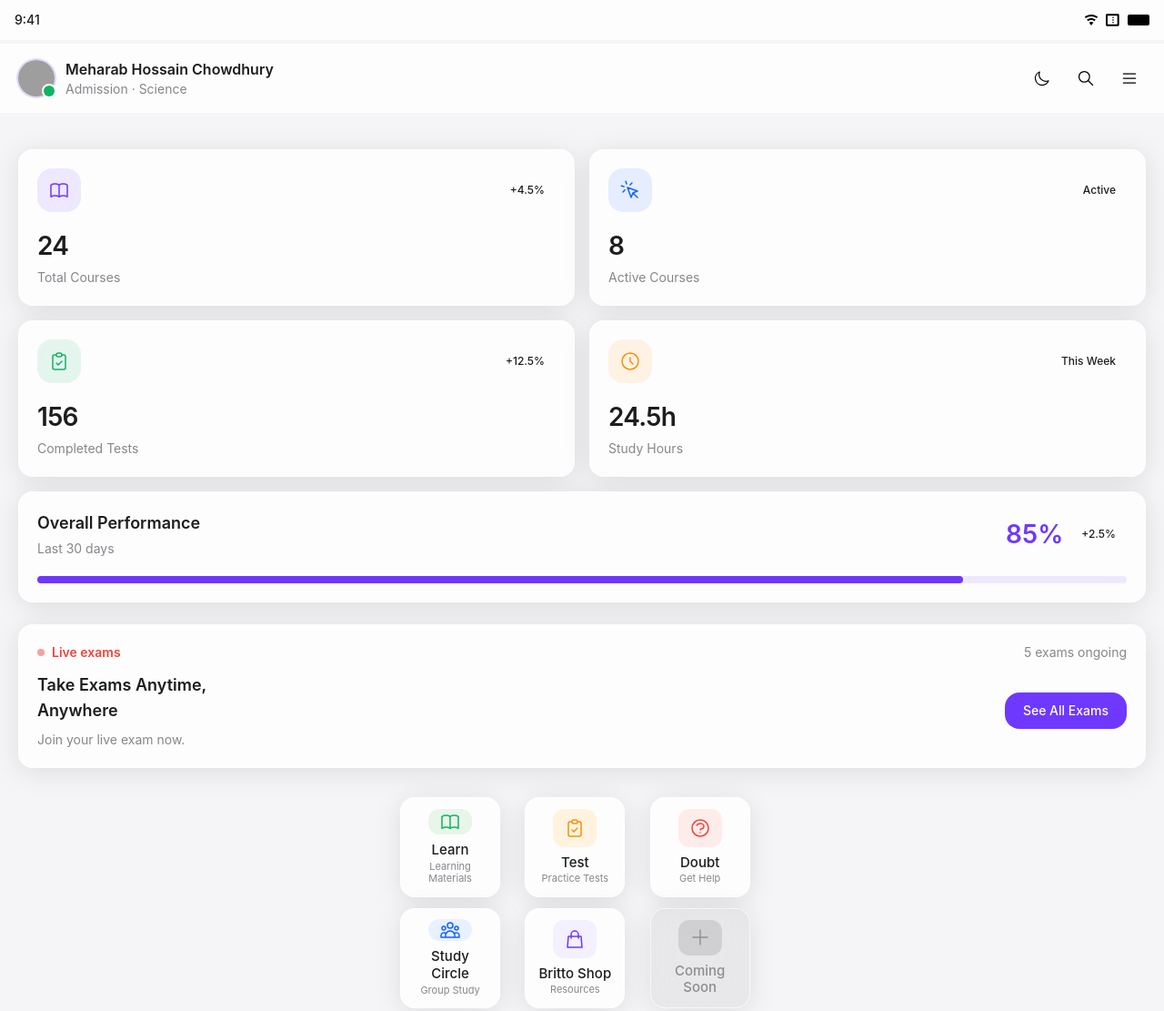
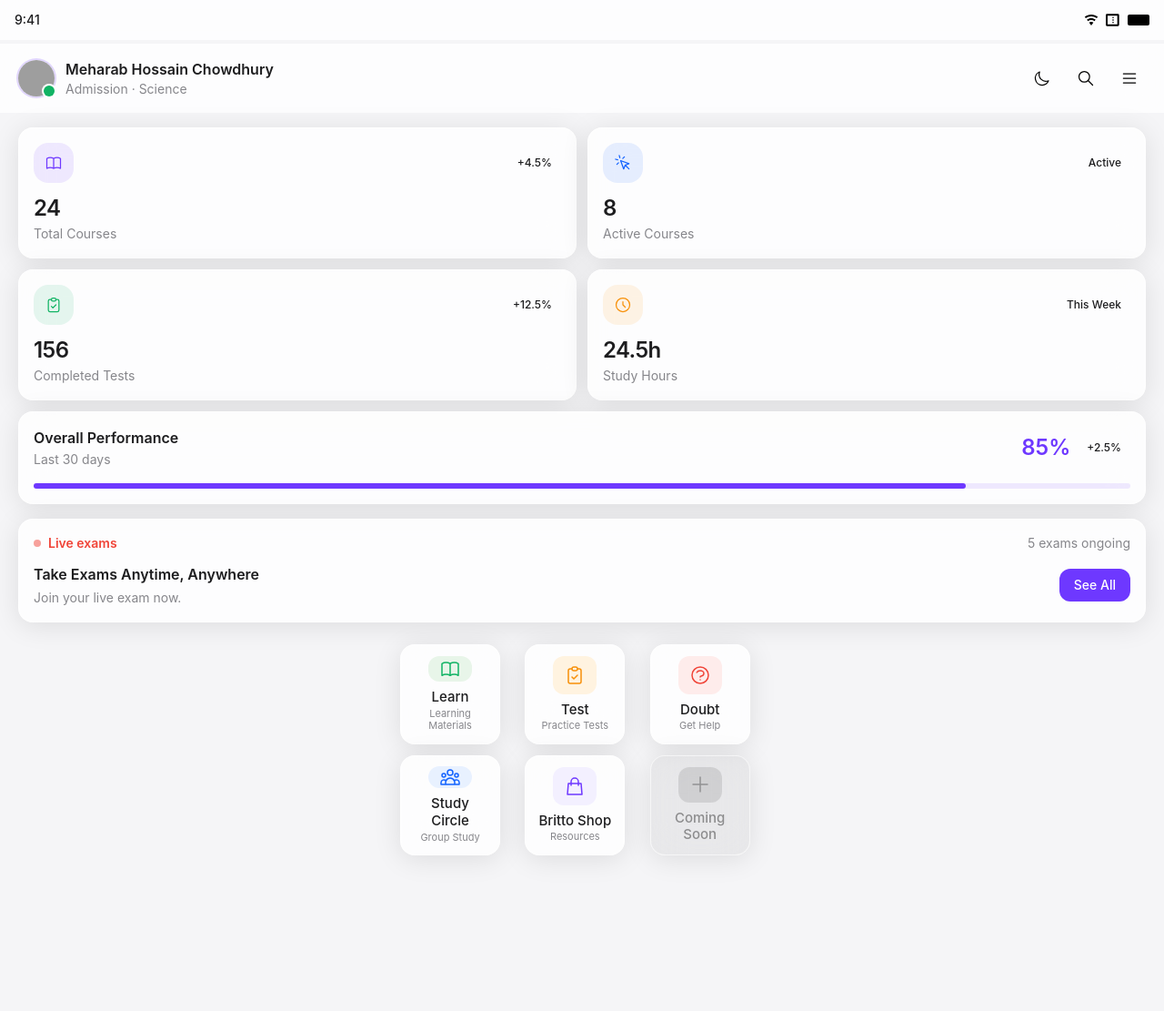
Before and after one commit to hirahasan47/mobilequiz, a plain HTML site: page mob.html in a window 1280 px wide. Shown: the top 1111 px of the page at 91% size. After the commit the page ends 956 px from the top, so only its background shows below. Drawn offline with nearby package versions, Linux system fonts and the light colour scheme; grey boxes are pictures that could not be loaded; a web font is replaced by a local one.

Commit message:
added initial commit

```diff
--- a/mob.html
+++ b/mob.html
@@ -181,85 +181,85 @@
     </div>
 
     <!-- Main Content -->
-    <main class="px-5 py-6">
+    <main class="px-5 py-4">
         <!-- Dashboard Section -->
-        <div class="mt-4 grid grid-cols-2 gap-4">
+        <div class="grid grid-cols-2 gap-3">
             <!-- Total Courses Card -->
-            <div class="card p-5 rounded-2xl">
-                <div class="flex items-center justify-between mb-4">
-                    <div class="w-12 h-12 bg-[#6e38ff]/10 rounded-2xl flex items-center justify-center">
-                        <svg class="w-6 h-6 text-[#6e38ff]" fill="none" stroke="currentColor" viewBox="0 0 24 24">
+            <div class="card p-4 rounded-2xl">
+                <div class="flex items-center justify-between mb-3">
+                    <div class="w-11 h-11 bg-[#6e38ff]/10 rounded-2xl flex items-center justify-center">
+                        <svg class="w-5 h-5 text-[#6e38ff]" fill="none" stroke="currentColor" viewBox="0 0 24 24">
                             <path stroke-linecap="round" stroke-linejoin="round" stroke-width="1.5" d="M12 6.253v13m0-13C10.832 5.477 9.246 5 7.5 5S4.168 5.477 3 6.253v13C4.168 18.477 5.754 18 7.5 18s3.332.477 4.5 1.253m0-13C13.168 5.477 14.754 5 16.5 5c1.747 0 3.332.477 4.5 1.253v13C19.832 18.477 18.247 18 16.5 18c-1.746 0-3.332.477-4.5 1.253"/>
                         </svg>
                     </div>
-                    <span class="badge-success px-3 py-1.5 rounded-full text-xs font-medium">+4.5%</span>
+                    <span class="badge-success px-2.5 py-1 rounded-full text-xs font-medium">+4.5%</span>
                 </div>
-                <h3 class="text-[28px] font-semibold text-[#1D1D1F] tracking-tight">24</h3>
-                <p class="text-sm text-[#86868B] mt-1">Total Courses</p>
+                <h3 class="text-2xl font-semibold text-[#1D1D1F] tracking-tight">24</h3>
+                <p class="text-sm text-[#86868B] mt-0.5">Total Courses</p>
             </div>
 
             <!-- Active Courses Card -->
-            <div class="card p-5 rounded-2xl">
-                <div class="flex items-center justify-between mb-4">
-                    <div class="w-12 h-12 bg-[#1363ff]/10 rounded-2xl flex items-center justify-center">
-                        <svg class="w-6 h-6 text-[#1363ff]" fill="none" stroke="currentColor" viewBox="0 0 24 24">
+            <div class="card p-4 rounded-2xl">
+                <div class="flex items-center justify-between mb-3">
+                    <div class="w-11 h-11 bg-[#1363ff]/10 rounded-2xl flex items-center justify-center">
+                        <svg class="w-5 h-5 text-[#1363ff]" fill="none" stroke="currentColor" viewBox="0 0 24 24">
                             <path stroke-linecap="round" stroke-linejoin="round" stroke-width="1.5" d="M15 15l-2 5L9 9l11 4-5 2zm0 0l5 5M7.188 2.239l.777 2.897M5.136 7.965l-2.898-.777M13.95 4.05l-2.122 2.122m-5.657 5.656l-2.12 2.122"/>
                         </svg>
                     </div>
-                    <span class="badge-info px-3 py-1.5 rounded-full text-xs font-medium">Active</span>
+                    <span class="badge-info px-2.5 py-1 rounded-full text-xs font-medium">Active</span>
                 </div>
-                <h3 class="text-[28px] font-semibold text-[#1D1D1F] tracking-tight">8</h3>
-                <p class="text-sm text-[#86868B] mt-1">Active Courses</p>
+                <h3 class="text-2xl font-semibold text-[#1D1D1F] tracking-tight">8</h3>
+                <p class="text-sm text-[#86868B] mt-0.5">Active Courses</p>
             </div>
 
             <!-- Completed Tests Card -->
-            <div class="card p-5 rounded-2xl">
-                <div class="flex items-center justify-between mb-4">
-                    <div class="w-12 h-12 bg-[#11b364]/10 rounded-2xl flex items-center justify-center">
-                        <svg class="w-6 h-6 text-[#11b364]" fill="none" stroke="currentColor" viewBox="0 0 24 24">
+            <div class="card p-4 rounded-2xl">
+                <div class="flex items-center justify-between mb-3">
+                    <div class="w-11 h-11 bg-[#11b364]/10 rounded-2xl flex items-center justify-center">
+                        <svg class="w-5 h-5 text-[#11b364]" fill="none" stroke="currentColor" viewBox="0 0 24 24">
                             <path stroke-linecap="round" stroke-linejoin="round" stroke-width="1.5" d="M9 5H7a2 2 0 00-2 2v12a2 2 0 002 2h10a2 2 0 002-2V7a2 2 0 00-2-2h-2M9 5a2 2 0 002 2h2a2 2 0 002-2M9 5a2 2 0 012-2h2a2 2 0 012 2m-6 9l2 2 4-4"/>
                         </svg>
                     </div>
-                    <span class="badge-success px-3 py-1.5 rounded-full text-xs font-medium">+12.5%</span>
+                    <span class="badge-success px-2.5 py-1 rounded-full text-xs font-medium">+12.5%</span>
                 </div>
-                <h3 class="text-[28px] font-semibold text-[#1D1D1F] tracking-tight">156</h3>
-                <p class="text-sm text-[#86868B] mt-1">Completed Tests</p>
+                <h3 class="text-2xl font-semibold text-[#1D1D1F] tracking-tight">156</h3>
+                <p class="text-sm text-[#86868B] mt-0.5">Completed Tests</p>
             </div>
 
             <!-- Study Hours Card -->
-            <div class="card p-5 rounded-2xl">
-                <div class="flex items-center justify-between mb-4">
-                    <div class="w-12 h-12 bg-[#f79009]/10 rounded-2xl flex items-center justify-center">
-                        <svg class="w-6 h-6 text-[#f79009]" fill="none" stroke="currentColor" viewBox="0 0 24 24">
+            <div class="card p-4 rounded-2xl">
+                <div class="flex items-center justify-between mb-3">
+                    <div class="w-11 h-11 bg-[#f79009]/10 rounded-2xl flex items-center justify-center">
+                        <svg class="w-5 h-5 text-[#f79009]" fill="none" stroke="currentColor" viewBox="0 0 24 24">
                             <path stroke-linecap="round" stroke-linejoin="round" stroke-width="1.5" d="M12 8v4l3 3m6-3a9 9 0 11-18 0 9 9 0 0118 0z"/>
                         </svg>
                     </div>
-                    <span class="badge-warning px-3 py-1.5 rounded-full text-xs font-medium">This Week</span>
+                    <span class="badge-warning px-2.5 py-1 rounded-full text-xs font-medium">This Week</span>
                 </div>
-                <h3 class="text-[28px] font-semibold text-[#1D1D1F] tracking-tight">24.5h</h3>
-                <p class="text-sm text-[#86868B] mt-1">Study Hours</p>
+                <h3 class="text-2xl font-semibold text-[#1D1D1F] tracking-tight">24.5h</h3>
+                <p class="text-sm text-[#86868B] mt-0.5">Study Hours</p>
             </div>
 
             <!-- Performance Card -->
-            <div class="card col-span-2 p-5 rounded-2xl">
-                <div class="flex items-center justify-between mb-5">
+            <div class="card col-span-2 p-4 rounded-2xl">
+                <div class="flex items-center justify-between mb-4">
                     <div>
-                        <h3 class="text-lg font-semibold text-[#1D1D1F]">Overall Performance</h3>
-                        <p class="text-sm text-[#86868B] mt-1">Last 30 days</p>
+                        <h3 class="text-base font-semibold text-[#1D1D1F]">Overall Performance</h3>
+                        <p class="text-sm text-[#86868B] mt-0.5">Last 30 days</p>
                     </div>
                     <div class="flex items-center gap-2">
-                        <span class="text-[28px] font-semibold text-[#6e38ff]">85%</span>
-                        <span class="badge-success px-3 py-1.5 rounded-full text-xs font-medium">+2.5%</span>
+                        <span class="text-2xl font-semibold text-[#6e38ff]">85%</span>
+                        <span class="badge-success px-2.5 py-1 rounded-full text-xs font-medium">+2.5%</span>
                     </div>
                 </div>
-                <div class="w-full bg-[#6e38ff]/10 rounded-full h-2">
-                    <div class="bg-[#6e38ff] h-2 rounded-full" style="width: 85%"></div>
+                <div class="w-full bg-[#6e38ff]/10 rounded-full h-1.5">
+                    <div class="bg-[#6e38ff] h-1.5 rounded-full" style="width: 85%"></div>
                 </div>
             </div>
         </div>
 
         <!-- Live Exams Section -->
-        <div class="mt-6 card p-5 rounded-2xl">
+        <div class="mt-4 card p-4 rounded-2xl">
             <div class="flex items-center justify-between mb-3">
                 <div class="flex items-center gap-2">
                     <div class="w-2 h-2 bg-[#f04438] rounded-full animate-pulse"></div>
@@ -269,18 +269,17 @@
             </div>
             <div class="flex items-center justify-between">
                 <div>
-                    <h3 class="text-lg font-semibold text-[#1D1D1F]">Take Exams Anytime,</h3>
-                    <h3 class="text-lg font-semibold text-[#1D1D1F]">Anywhere</h3>
-                    <p class="text-sm text-[#86868B] mt-2">Join your live exam now.</p>
+                    <h3 class="text-base font-semibold text-[#1D1D1F]">Take Exams Anytime, Anywhere</h3>
+                    <p class="text-sm text-[#86868B] mt-1">Join your live exam now.</p>
                 </div>
-                <button class="bg-[#6e38ff] text-white text-sm font-medium px-5 py-2.5 rounded-2xl hover:bg-[#6e38ff]/90 active:scale-95 transition-all">
-                    See All Exams
+                <button class="bg-[#6e38ff] text-white text-sm font-medium px-4 py-2 rounded-xl hover:bg-[#6e38ff]/90 active:scale-95 transition-all">
+                    See All
                 </button>
             </div>
         </div>
 
         <!-- Navigation Launch Pad -->
-        <div class="mt-8 w-full max-w-[400px] mx-auto">
+        <div class="mt-6 w-full max-w-[400px] mx-auto">
             <div class="grid grid-cols-3 gap-3">
                 <!-- Learn -->
                 <a href="/learn" class="block w-[110px]">
```
